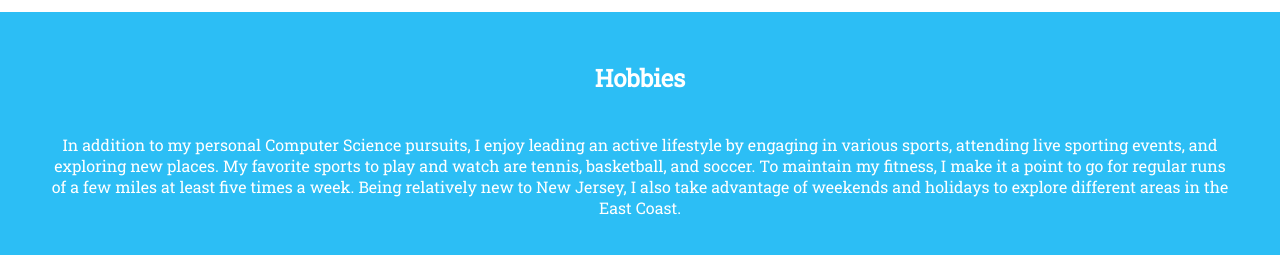
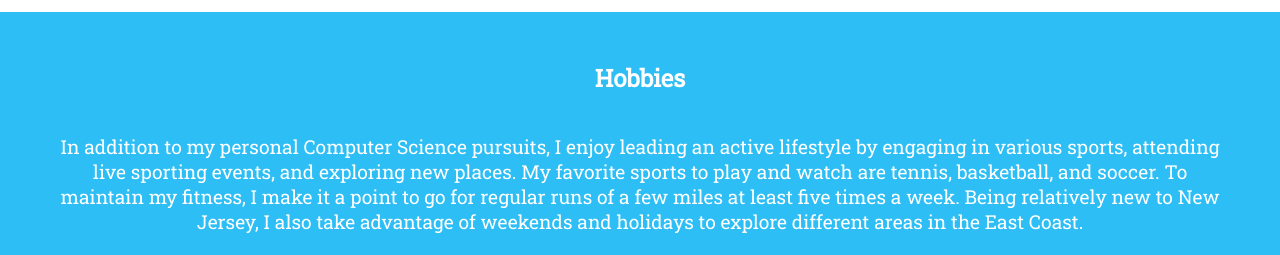
Before and after one commit to hariharanep/Personal-Portfolio, a plain HTML site: page index.html in a window 1280 px wide. Shown: the part 3065-3320 px from the top of the page. Drawn offline with Linux system fonts and the light colour scheme.

Commit message:
modified text size for hobbies description

```diff
--- a/index.html
+++ b/index.html
@@ -286,7 +286,9 @@
         <div class="hobbies">
             <div class="hobbiesContent">
                 <h1>Hobbies</h1>
-                <p width="65%">In addition to my personal Computer Science pursuits, I enjoy leading an active lifestyle by engaging in various sports, attending live sporting events, and exploring new places. My favorite sports to play and watch are tennis, basketball, and soccer. To maintain my fitness, I make it a point to go for regular runs of a few miles at least five times a week. Being relatively new to New Jersey, I also take advantage of weekends and holidays to explore different areas in the East Coast.</p>
+                <div class="hobbiesDescription">
+                    <p>In addition to my personal Computer Science pursuits, I enjoy leading an active lifestyle by engaging in various sports, attending live sporting events, and exploring new places. My favorite sports to play and watch are tennis, basketball, and soccer. To maintain my fitness, I make it a point to go for regular runs of a few miles at least five times a week. Being relatively new to New Jersey, I also take advantage of weekends and holidays to explore different areas in the East Coast.</p>
+                </div>
                 <div class="pictures">
                     <div class="picture-cell">
                         <div class="cell" style="align-self: flex-end; justify-content: flex-end;">
--- a/style.css
+++ b/style.css
@@ -103,9 +103,10 @@
     text-align: center;
 }
 
-.hobbiesContent > p {
+.hobbiesDescription {
+    width: 100%;
+    font-size: 1.5vw;
     text-align: center;
-    font-size: 100%;
 }
 
 .currentRoleDescription, .previousExperienceItem {
```
